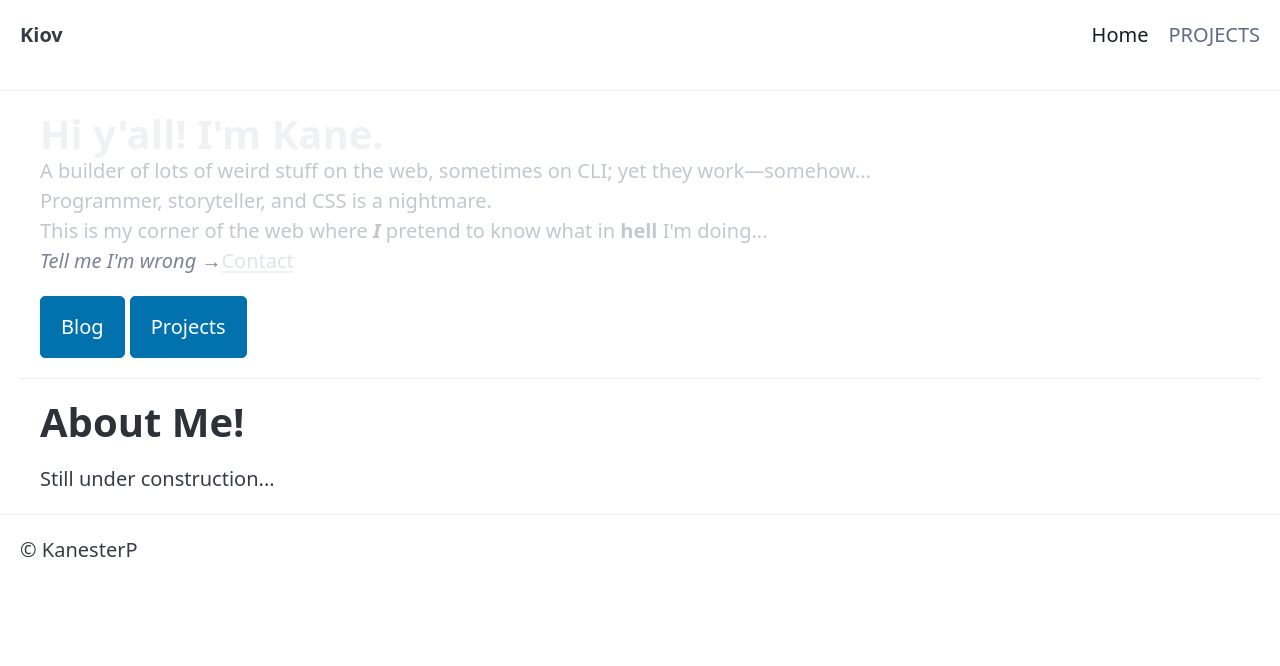
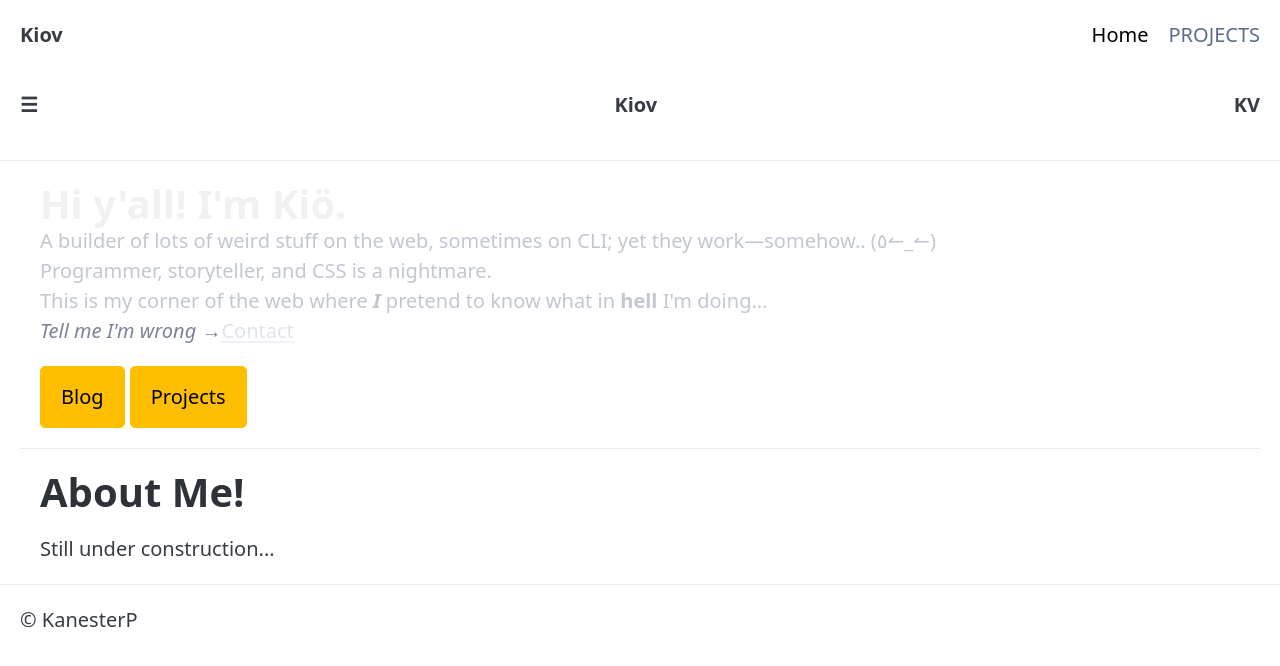
Before and after one commit to Kanester/portfolio, a SvelteKit app: page / in a window 1280 px wide. Shown: the top 666 px of the page. Built offline with nearby package versions, Linux system fonts and the light colour scheme.

Commit message:
--no-message

```diff
--- a/src/lib/DesktopNav.svelte
+++ b/src/lib/DesktopNav.svelte
@@ -14,10 +14,11 @@
     <li>
       <a href={base + link}
          sveltekit:prefetch
-         class:contrast={current == link}
-         class:secondary={current != link}
+         class:contrast={current === link}
+         class:secondary={current !== link}
+         aria-current={current === link ? "link" : undefined}
       >
-        {link == "/" ? "Home" : link.slice(1).toUpperCase()}
+        {link === "/" ? "Home" : link.slice(1).toUpperCase()}
       </a>
     </li>
     {/each}
--- a/src/lib/MobileNav.svelte
+++ b/src/lib/MobileNav.svelte
@@ -12,7 +12,7 @@
 <nav>
   <ul>
     <li>
-      <strong on:click={toggle}>&#9776;</strong>
+      <strong on:click={toggle} aria-label="Toggle navigation">&#9776;</strong>
     </li>
   </ul>
 
@@ -25,18 +25,22 @@
   </ul>
 </nav>
 
-<aside class:hidden={!isClicked}>
+{#if isClicked}
+<aside>
   <ul>
     {#each links as link}
     <li>
-      <a href={base + link}
-         sveltekit:prefetch
-         class:contrast={current == link}
-         class:secondary={current != link}
+      <a
+        href={base + link}
+        sveltekit:prefetch
+        class:contrast={current === link}
+        class:secondary={current !== link}
+        aria-current={current === link ? "page" : undefined}
       >
-        {link == "/" ? "Home" : link.slice(1).toUpperCase()}
+        {link === "/" ? "Home" : link.slice(1).toUpperCase()}
       </a>
     </li>
     {/each}
   </ul>
 </aside>
+{/if}
--- a/src/routes/+page.svelte
+++ b/src/routes/+page.svelte
@@ -1,7 +1,7 @@
 <div class="container" data-theme="dark">
   <hgroup>
-    <h1>Hi y'all! I'm Kane.</h1>
-    <p>A builder of lots of weird stuff on the web, sometimes on CLI; yet they work&#x2014;somehow...</p>
+    <h1>Hi y'all! I'm Kiö.</h1>
+    <p>A builder of lots of weird stuff on the web, sometimes on CLI; yet they work&#x2014;somehow.. (&#x2060;&#x665;&#x2060;&#x21BC;&#x2060;_&#x2060;&#x21BC;&#x2060;)</p>
     <p>Programmer, storyteller, and CSS is a nightmare.</p>
     <p>This is my corner of the web where <strong><i>I</i></strong> pretend to know what in <strong>hell</strong> I'm doing...</p>
     <p><i>Tell me I'm wrong</i> &#x2192;<a class="contrast" href="#contact">Contact</p>
--- a/src/styles/global.scss
+++ b/src/styles/global.scss
@@ -1,39 +1,45 @@
-@use '@picocss/pico/scss/pico' as pico;
+@use '@picocss/pico/scss/pico'
+	with(
+		$theme-color: 'amber',
+		$enable-responsive-spacings: true,
+		$enable-responsive-typography: true
+	);
 @use '@picocss/pico/scss/settings' as settings;
 @use 'sass:map';
+@use 'sass:meta';
 
-$breakpoints: settings.$breakpoints;
+@mixin respond($min-size: null, $max-size) {
+	$min: 0;
 
-$sm-entry: map.get($breakpoints, sm);
-$sm-breakpoint: map.get($sm-entry, 'breakpoint');
+	@if $min-size != null {
+		$min-entry: map.get(settings.$breakpoints, $min-size);
+		$min: map.get($min-entry, 'breakpoint');
+	}
 
-$md-entry: map.get($breakpoints, md);
-$md-breakpoont: map.get($md-entry, 'breakpoint');
+	$max-entry: map.get(settings.$breakpoints, $max-size);
+	$max: map.get($max-entry, 'breakpoint');
 
-@media (max-width: $sm-breakpoint) {
+	@media (min-width: $min) and (max-width: $max) {
+		@content;
+	}
+}
+
+@include respond(null, sm) {
 	.desktop-nav {
 		display: none;
 	}
 
 	.mobile-nav {
 		display: block;
-
-		.hidden {
-			display: none;
-		}
 	}
 }
 
-@media (min-width: $md-breakpoont) {
+@include respond(sm, md) {
 	.desktop-nav {
 		display: block;
 	}
 
 	.mobile-nav {
 		display: none;
-
-		.hidden {
-		  display: none;
-		}
 	}
 }
```
